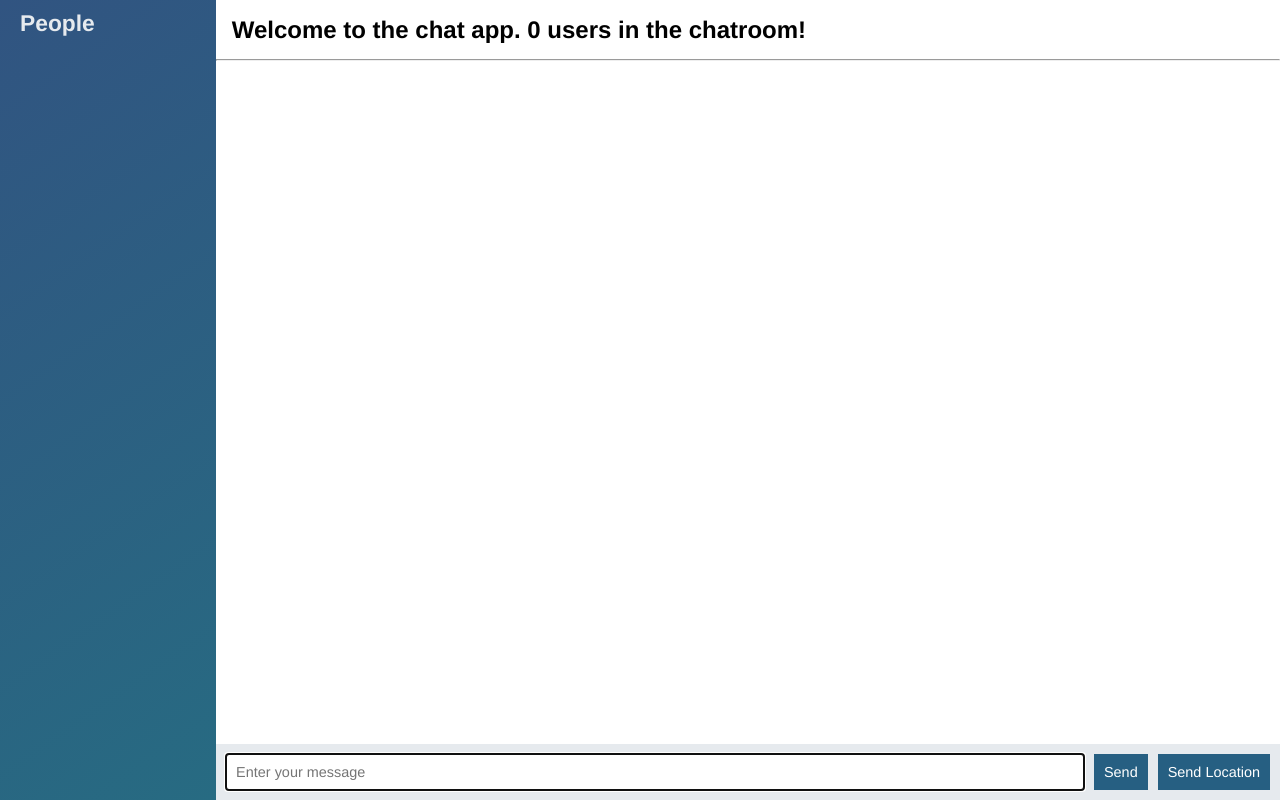
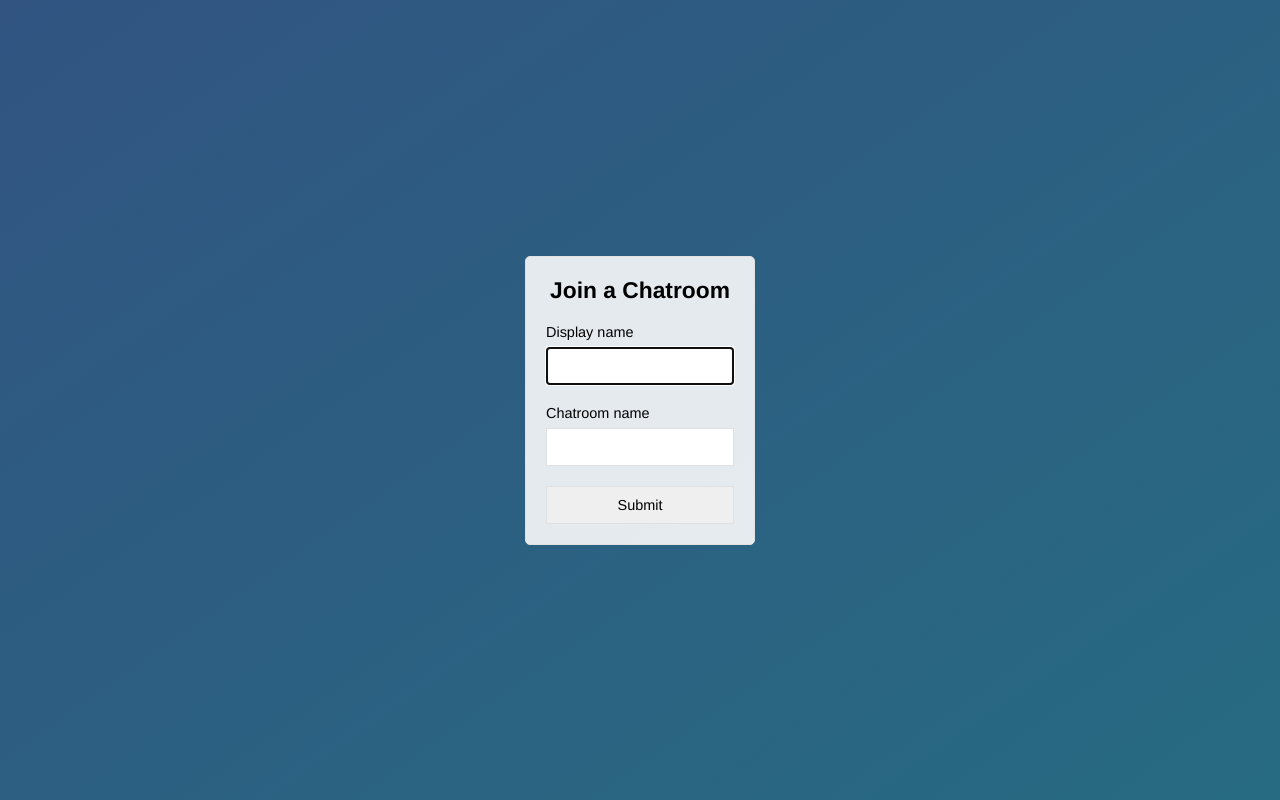
Before and after one commit to egandunning/chat-app, a website: page public/index.html in a window 1280 px wide. Drawn offline with nearby package versions, Linux system fonts and the light colour scheme; no server answers.

Commit message:
added join page, renamed index.html to chat.html

```diff
--- a/public/index.html
+++ b/public/index.html
@@ -1,63 +1,29 @@
 <!DOCTYPE html>
 <html>
 <head>
-  <meta charset="utf-8">
-  <link rel="stylesheet" href="/css/styles.css">
+  <meta charset='utf-8'>
+  <meta name="viewport" content="width=device-width, initial-scale=1, user-scalable=no">
+  <link rel="stylesheet" href="css/styles.css">
 </head>
-<body class="chat">
 
+<body class="centered-form">
+  <div class="centered-form__form">
+    <form action="/chat.html">
+      <div class="form-field">
+        <h3>Join a Chatroom</h3>
+      </div>
+      <div class="form-field">
+        <label>Display name</label>
+        <input type="text" name="chatName" autofocus>
+      </div>
+      <div class="form-field">
+        <label>Chatroom name</label>
+        <input type="text" name="roomName">
+      </div>
+      <div class="form-field">
+        <input type="submit">
+      </div>
+    </form>
 
-  <div class="chat__sidebar">
-    <h3>People</h3>
-    <div id="users">
-    </div>
-  </div>
-
-  <div class="chat__main">
-    <p id="welcome" class="bold-padded">
-      Welcome to the chat app.
-      <span class="bold" id="userCount">0</span> users in the chatroom!</p>
-    <hr>
-    <div class="chat__messages" id="messages">
-      <ol >
-      </ol>
-    </div>
-
-    <div class="chat__footer">
-      <form id="messageForm">
-        <input name="message" type="text" placeholder="Enter your message"
-          autofocus autocomplete="off"/>
-        <button>Send</button>
-      </form>
-      <button id="locationButton">Send Location</button>
-    </div>
-  </div>
-
-  <script id="message-template" type="text/template">
-    <span class="message__date">{{date}}</span>
-    <li class="message__text">
-      <span class="message__from">{{from}}:</span>
-
-
-      {{text}}
-    </li>
-  </script>
-
-  <script id="location-message-template" type="text/template">
-    <li class="message__text">
-      <span class="message__from">{{from}}:</span>
-      <span class="message__date">{{date}}</span>
-      <a href="{{url}}" target="blank">My location</a>
-    </li>
-  </script>
-
-  <!-- given to us by the socket.io package -->
-  <script src="/socket.io/socket.io.js"></script>
-  <script src="https://code.jquery.com/jquery-3.3.1.slim.min.js"
-    integrity="sha256-3edrmyuQ0w65f8gfBsqowzjJe2iM6n0nKciPUp8y+7E="
-    crossorigin="anonymous">
-  </script>
-  <script src="/js/libs/mustache.js"></script>
-  <script src="/js/index.js"></script>
 </body>
 </html>
```
Also changed, not shown: public/chat.html (added, +64 -0 lines), public/js/chat.js (renamed from public/js/index.js).
